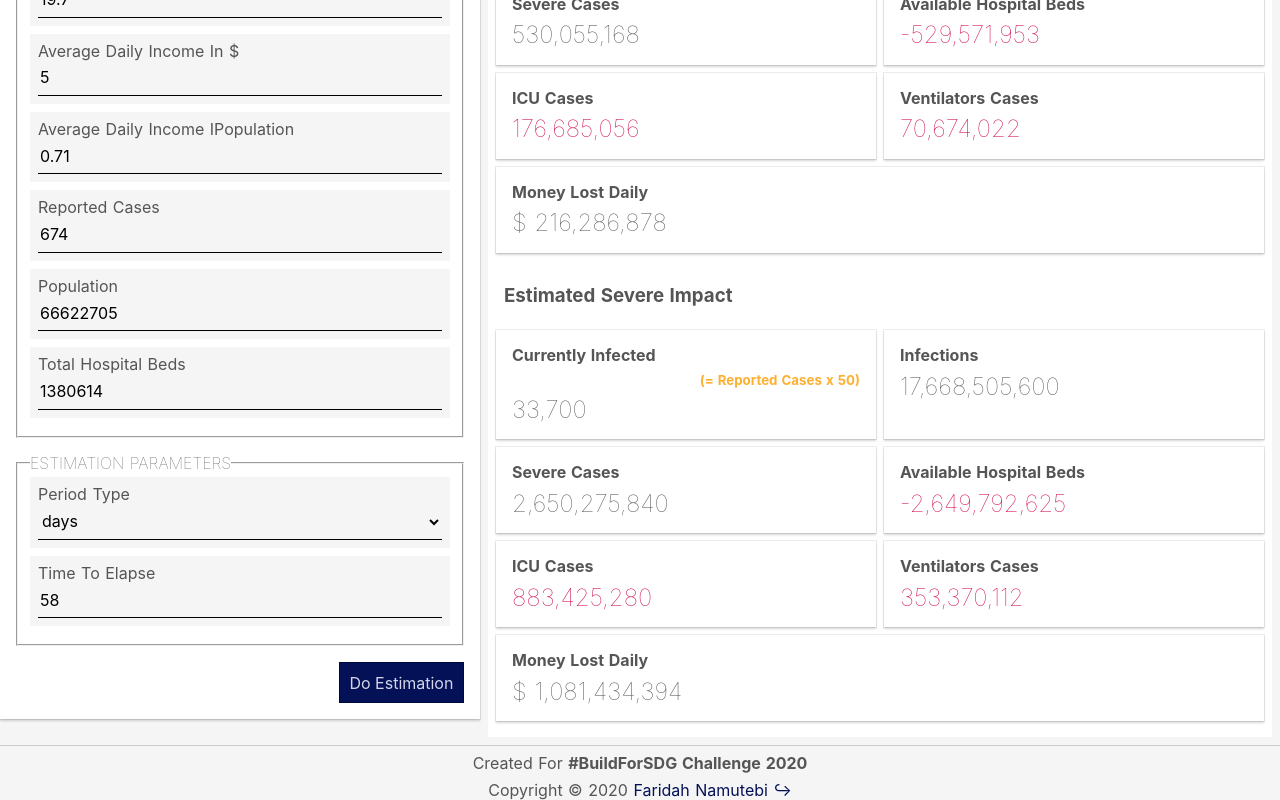
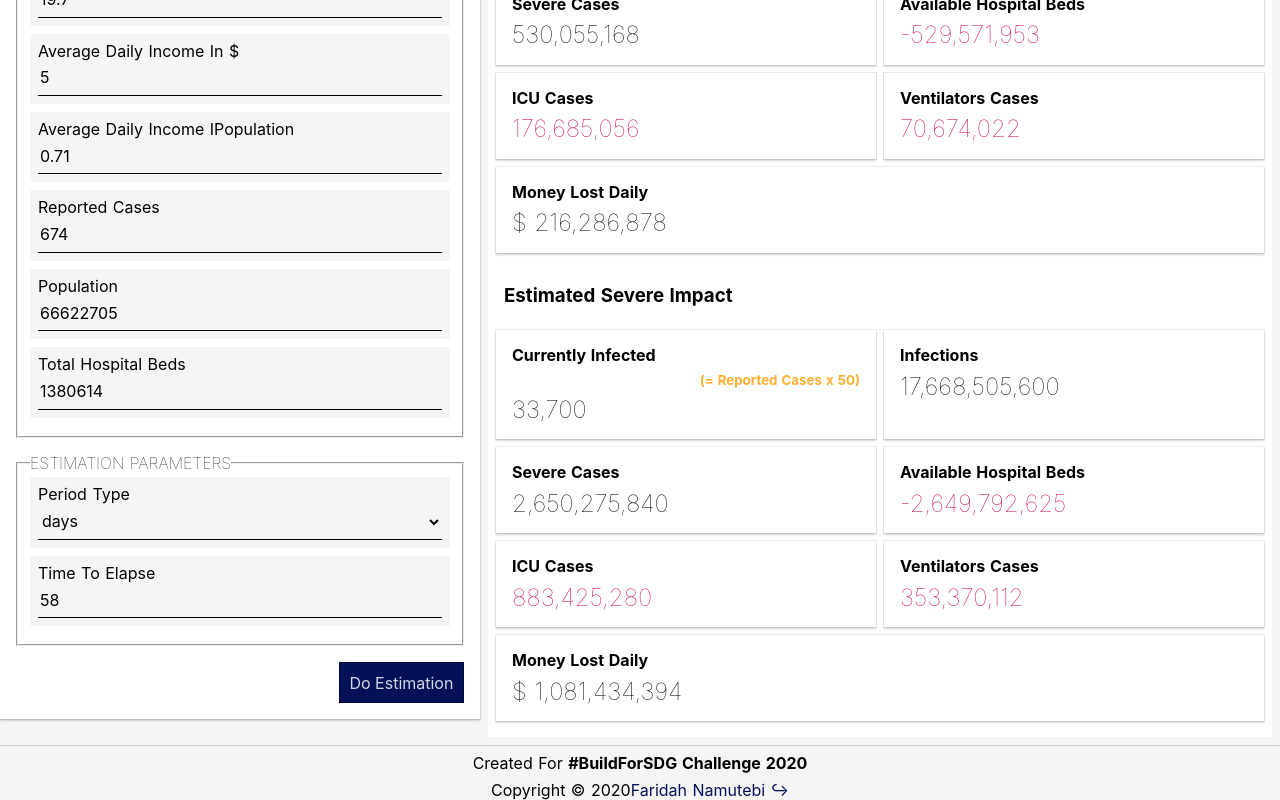
Before and after one commit to mugen64/sdg-covid-19-estimator-online, a Nuxt app: page / in a window 1280 px wide. Shown: the part 298-1098 px from the top of the page. Built offline with nearby package versions, Linux system fonts and the light colour scheme.

Commit message:
Made default text color black to increase contrast with background

```diff
--- a/css/global.scss
+++ b/css/global.scss
@@ -14,7 +14,7 @@ html, body {
   -moz-osx-font-smoothing: grayscale;
   -webkit-font-smoothing: antialiased;
   box-sizing: border-box;
-  color: #555;
+  color: $black;
 }
 
 body {
--- a/layouts/default.vue
+++ b/layouts/default.vue
@@ -15,7 +15,7 @@
         <span class="font-weight--bold">#BuildForSDG Challenge 2020</span>
       </p>
       <p>
-        Copyright &copy; {{ years }}
+        <span class="copyright">Copyright &copy; {{ years }}</span>
         <a
           href="https://github.com/mugen64"
           target="_blank"
@@ -46,8 +46,13 @@ export default {
   font-size: 1.75rem;
   color: $white;
 }
+.copyright {
+  color: $black;
+}
 footer {
   p {
+    font-size: 16px;
+    color: $black;
     margin-bottom: 0.5rem;
     text-align: center;
   }
```
